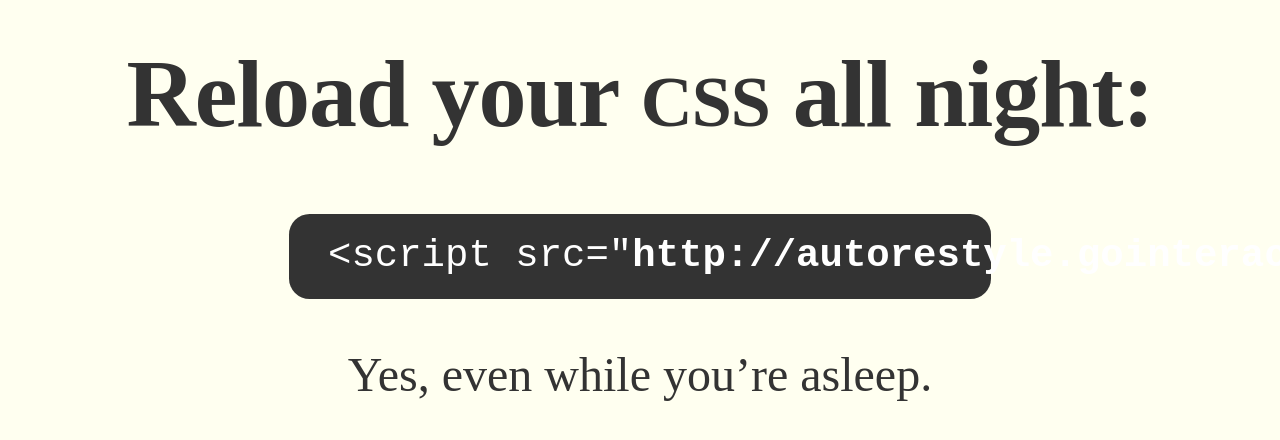
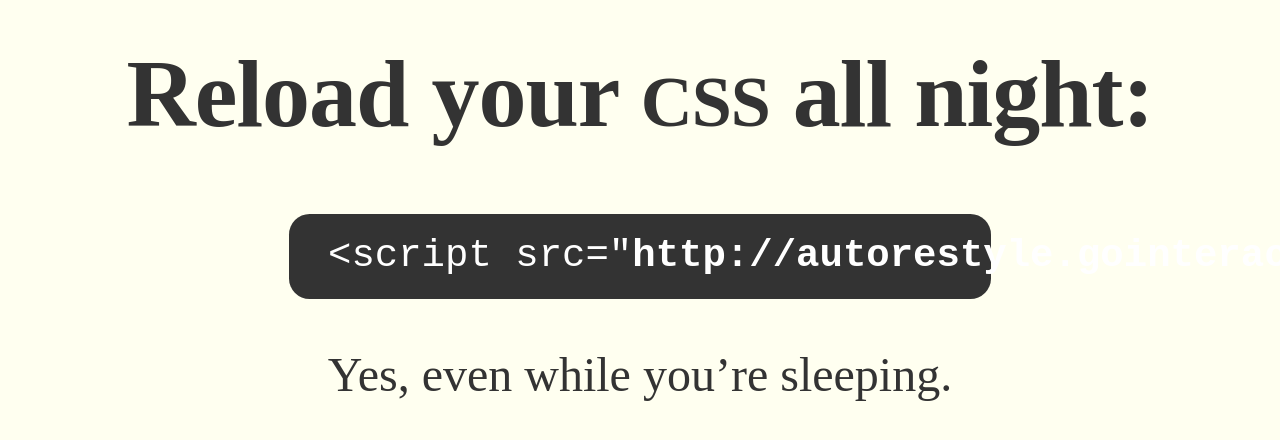
Before and after one commit to dbrock/autorestyle, a plain HTML site: page index.html in a window 1280 px wide. Shown: the part 124-564 px from the top of the page. Drawn offline with Linux system fonts and the light colour scheme.

Commit message:
~M index.html | 2 +-

```diff
--- a/index.html
+++ b/index.html
@@ -16,4 +16,4 @@
 </style>
 <h1>Reload your <abbr>CSS</abbr> all night:</h1>
 <code>&lt;script src="<strong>http://autorestyle.gointeractive.se/autorestyle.js</strong>">&lt;/script></code>
-<p>Yes, even while you’re asleep.</p>
+<p>Yes, even while you’re sleeping.</p>
```
